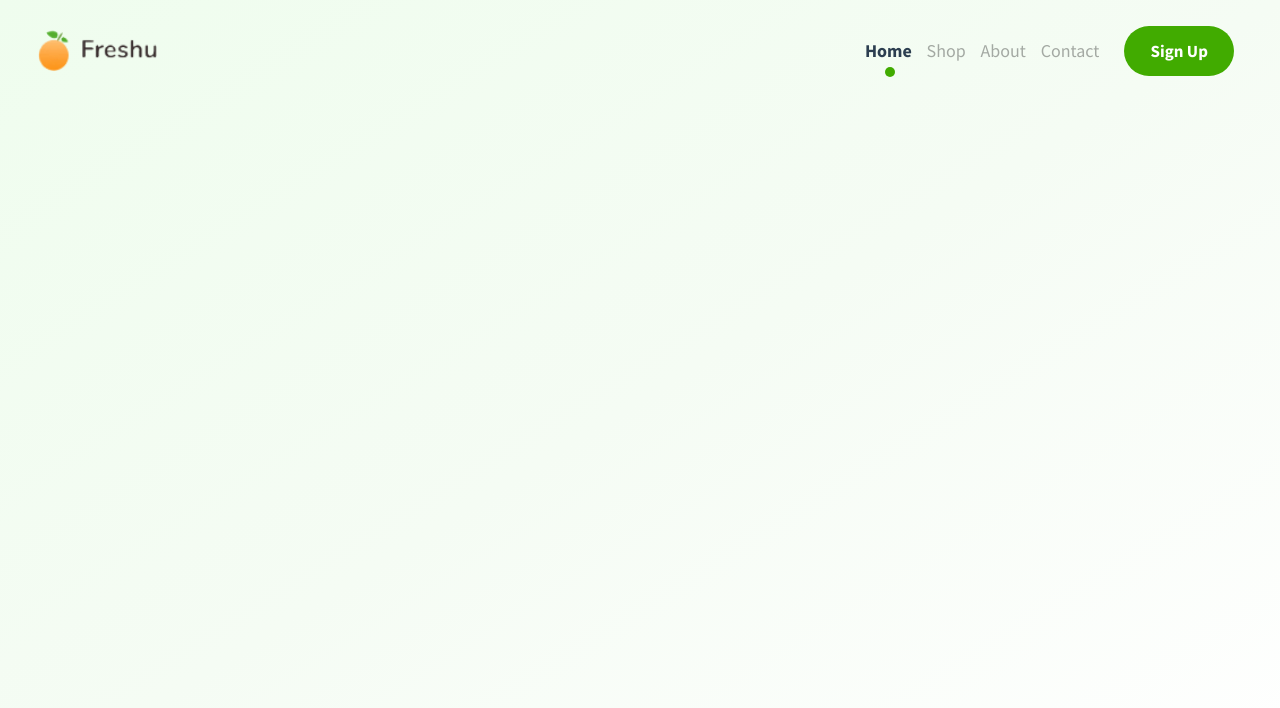
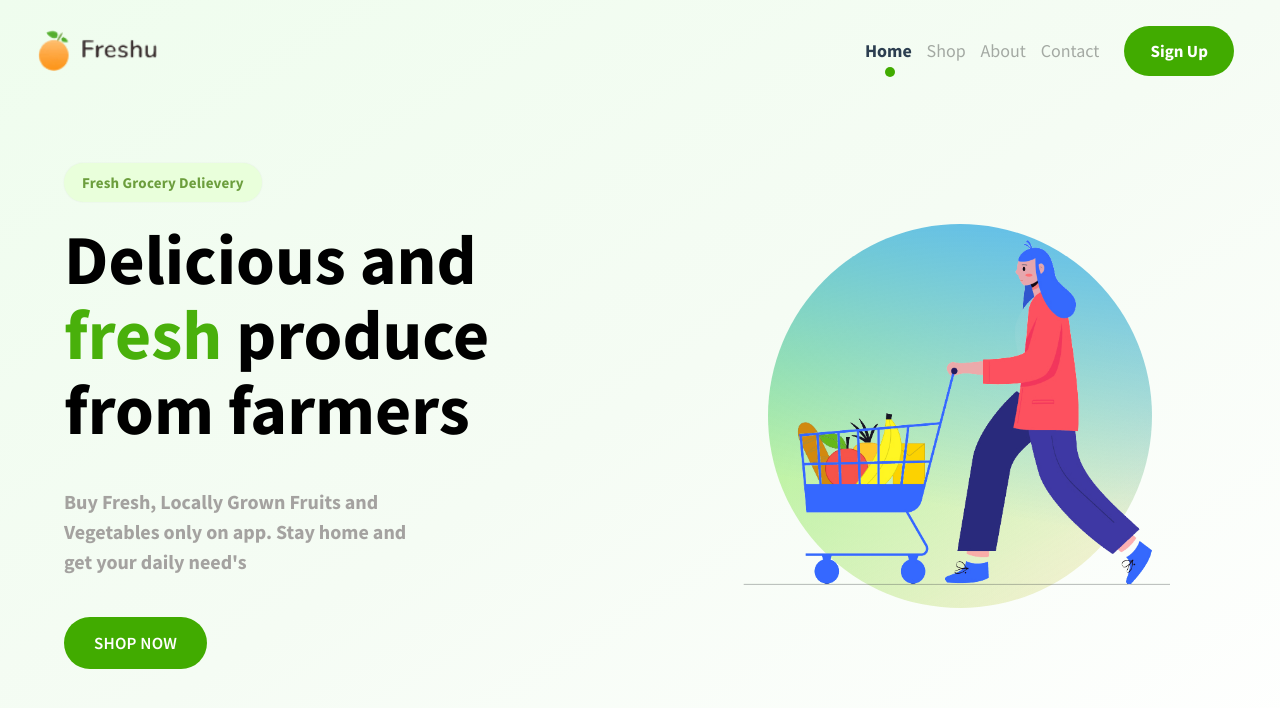
Before and after one commit to aayman97/grocery-website, a Vue app: page / in a window 1280 px wide. Shown: the top 708 px of the page. Built offline with nearby package versions, Linux system fonts and the light colour scheme.

Commit message:
Finish the front page of the website

```diff
--- /dev/null
+++ b/src/scss/home-view.scss
@@ -0,0 +1,104 @@
+.page-container {
+  width: 100%;
+  height: 85vh;
+  display: flex;
+
+  > div:nth-child(1) {
+    flex: 1;
+    display: flex;
+    align-items: center;
+    justify-content: center;
+  }
+  > div:nth-child(2) {
+    flex: 1;
+    display: flex;
+    align-items: center;
+    justify-content: center;
+    // background-color: red;
+
+    img {
+      position: absolute;
+      width: 35vw;
+      height: 35vw;
+      object-fit: contain;
+    }
+  }
+}
+
+#left-side-container {
+  display: flex;
+  align-items: center;
+  flex-direction: column;
+  width: 80%;
+
+  > div:nth-child(1) {
+    color: #6c9e3d;
+    font-weight: 700;
+    font-size: 15px;
+    background-color: #e9ffdb;
+    padding-top: 10px;
+    padding-bottom: 10px;
+    padding-right: 18px;
+    padding-left: 18px;
+    border-radius: 50px;
+    letter-spacing: 0.2px;
+    box-shadow: 0 0 2px rgba(0, 0, 0, 0.068);
+    align-self: flex-start;
+  }
+
+  > div:nth-child(2) {
+    color: black;
+    font-weight: bold;
+    font-size: 70px;
+    width: 100%;
+    text-align: left;
+    line-height: 75px;
+    margin-top: 20px;
+
+    span {
+      color: #49b00b;
+    }
+  }
+  > div:nth-child(3) {
+    color: #8d8888c7;
+    font-weight: 700;
+    font-size: 20px;
+    width: 70%;
+    align-self: flex-start;
+    text-align: left;
+    line-height: 30px;
+    margin-top: 40px;
+  }
+  a {
+    font-weight: 600;
+    padding-top: 15px;
+    padding-bottom: 15px;
+    padding-right: 30px;
+    padding-left: 30px;
+    font-size: 17px;
+    color: white;
+    background-color: #41ab00;
+    border: none;
+    border-radius: 30px;
+    cursor: pointer;
+    text-transform: uppercase;
+    letter-spacing: 0.2px;
+    align-self: flex-start;
+    margin-top: 40px;
+    text-decoration: none;
+  }
+}
+
+#gradient-circle {
+  position: relative;
+  width: 30vw;
+  height: 30vw;
+  background: linear-gradient(
+      190deg,
+      rgb(93, 187, 238),
+      rgba(180, 224, 225, 0) 70.71%
+    ),
+    linear-gradient(140deg, rgb(158, 240, 129), rgba(212, 251, 206, 0)),
+    linear-gradient(336deg, rgba(251, 239, 213, 1), rgba(251, 235, 209, 0));
+  border-radius: 100%;
+}
--- a/src/views/ContactView.vue
+++ b/src/views/ContactView.vue
@@ -1,7 +1,7 @@
 // eslint-disable
 <template>
   <div class="about">
-    <h1>This is an Contact page</h1>
+    <h1>This is a Contact page</h1>
   </div>
 </template>
 
--- a/src/views/HomeView.vue
+++ b/src/views/HomeView.vue
@@ -1,12 +1,30 @@
 <template>
-  <div></div>
+  <div class="page-container">
+    <div>
+      <div id="left-side-container">
+        <div>Fresh Grocery Delievery</div>
+        <div>Delicious and <span>fresh</span> produce from farmers</div>
+        <div>
+          Buy Fresh, Locally Grown Fruits and Vegetables only on app. Stay home
+          and get your daily need's
+        </div>
+        <router-link to="/shop">Shop now</router-link>
+      </div>
+    </div>
+
+    <div>
+      <div id="gradient-circle"></div>
+      <img src="../assets/vm.png" alt="vectorImage" />
+    </div>
+  </div>
 </template>
 
 <script>
-// @ is an alias to /src
-// import HelloWorld from "@/components/HelloWorld.vue";
-
 export default {
   name: "HomeView",
 };
 </script>
+
+<style lang="scss">
+@import "../scss/home-view.scss";
+</style>
--- a/src/views/ShopView.vue
+++ b/src/views/ShopView.vue
@@ -1,6 +1,6 @@
 <template>
   <div class="about">
-    <h1>This is an Shop page</h1>
+    <h1>This is a Shop page</h1>
   </div>
 </template>
 
```
Also changed, not shown: src/assets/vm.png (added).
